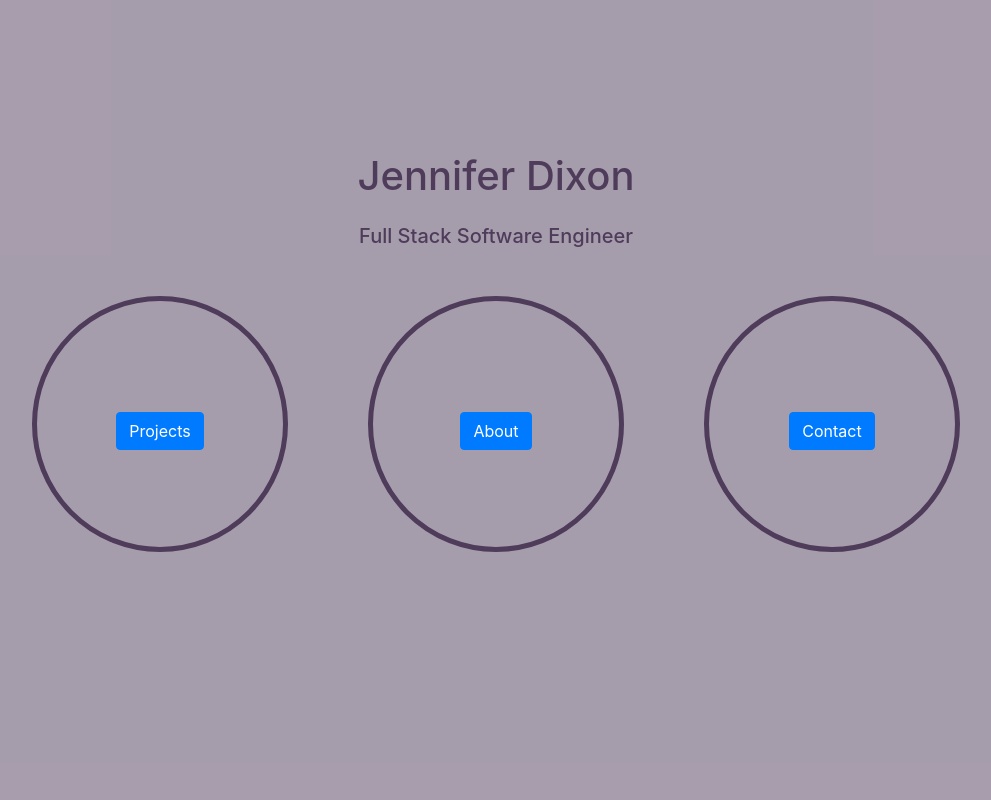
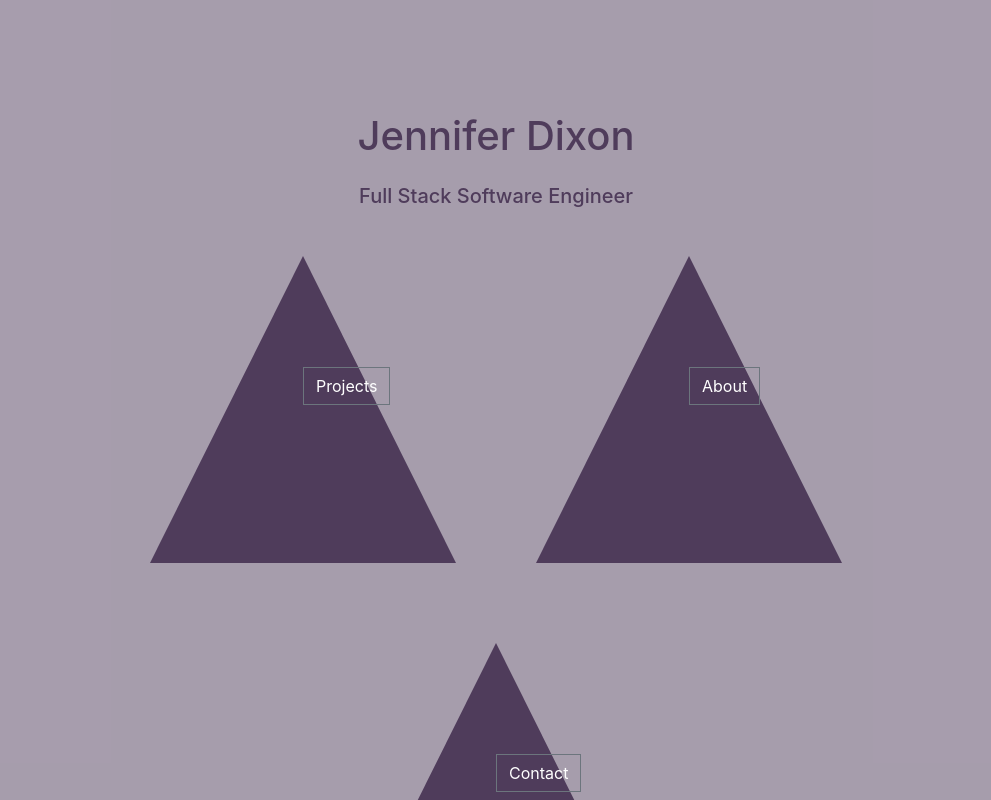
Before and after one commit to jennifro/Portfolio, a React (Create React App) app: page / in a window 1280 px wide. Shown: the top 800 px of the page, without its empty margins (144-1135 px from the left). Built offline with nearby package versions, Linux system fonts and the light colour scheme.

Commit message:
Changed navs from circles to triangles, made modifications to the modal button.

```diff
--- a/src/components/home.css
+++ b/src/components/home.css
@@ -2,7 +2,7 @@
   height: 100vh;
   background-color: rgba(79, 60, 91, 0.5);
   margin: auto;
-  padding: 15vh;
+  padding: 10vh;
 }
 
 .main-title {
@@ -28,19 +28,33 @@
 
 #nav-bar .nav-item {
   display: inline-block;
-  height: 20vw;
-  width: 20vw;
+  height: 0;
+  width: 0;
   line-height: 20vw;
   margin: 5vh;
-  border: solid 5px;
-  border-color: rgba(79, 60, 91, 1.0);
-  border-radius: 50%;
+  border-left: 12vw solid transparent;
+  border-right: 12vw solid transparent;
+  border-bottom: 24vw solid rgba(79, 60, 91, 1.0);
+  /* border-color: ; */
+  /* border-radius: 50%; */
   text-align: center;
   vertical-align: middle;
   font-size: 2vw;
 }
 
-.nav-link {
-  display: inline;
-  color: rgb(139, 59, 116);
+#proj {
+
 }
+
+#abt {
+
+}
+
+#cont {
+
+}
+
+.modal-btn {
+  border-radius: 0px;
+  color: white;
+}
--- a/src/components/home.js
+++ b/src/components/home.js
@@ -42,7 +42,10 @@ class ModalToggle extends Component {
 
     return (
       <div>
-        <Button onClick={this.toggleModal}>{this.props.modalBtnLabel}</Button>
+        <Button onClick={this.toggleModal}
+          variant="outline-secondary" className="modal-btn" >
+          {this.props.modalBtnLabel}
+        </Button>
         <Modal show={this.state.isModalOpen} onHide={this.handleModalClose} >
           <Modal.Header closeButton >
             <Modal.Title>{this.props.modalTitle}</Modal.Title>
```
